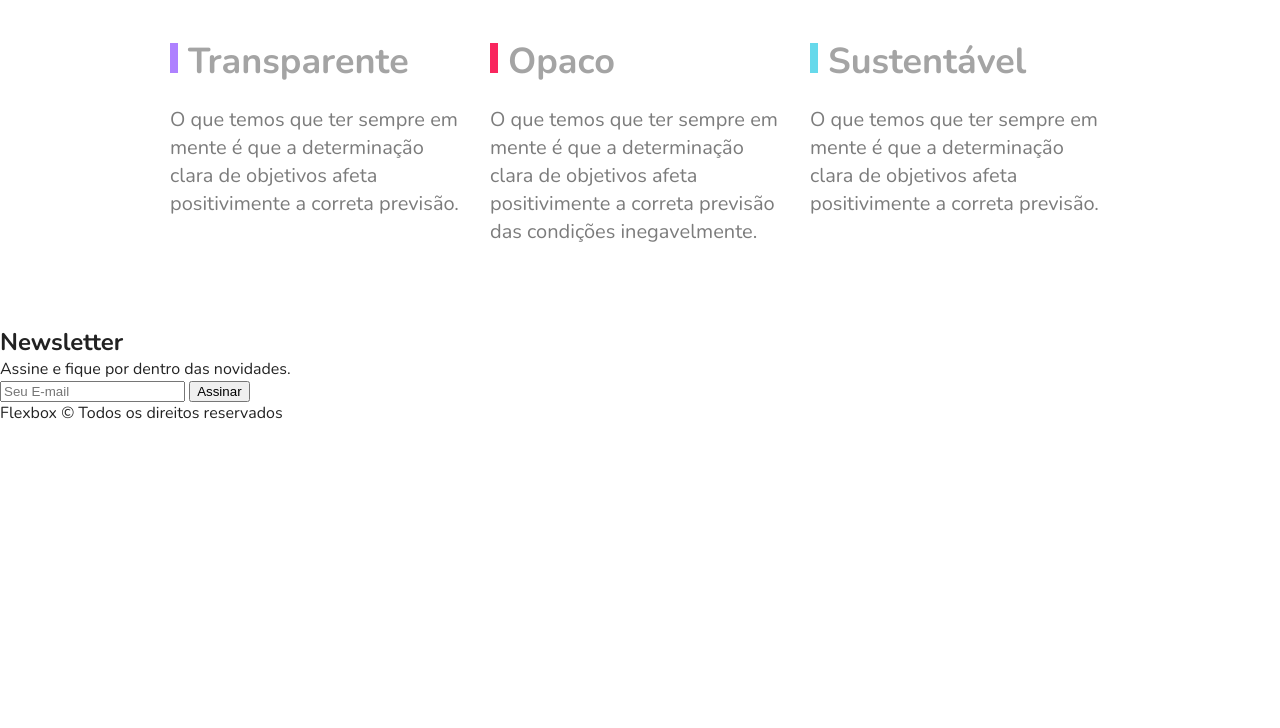
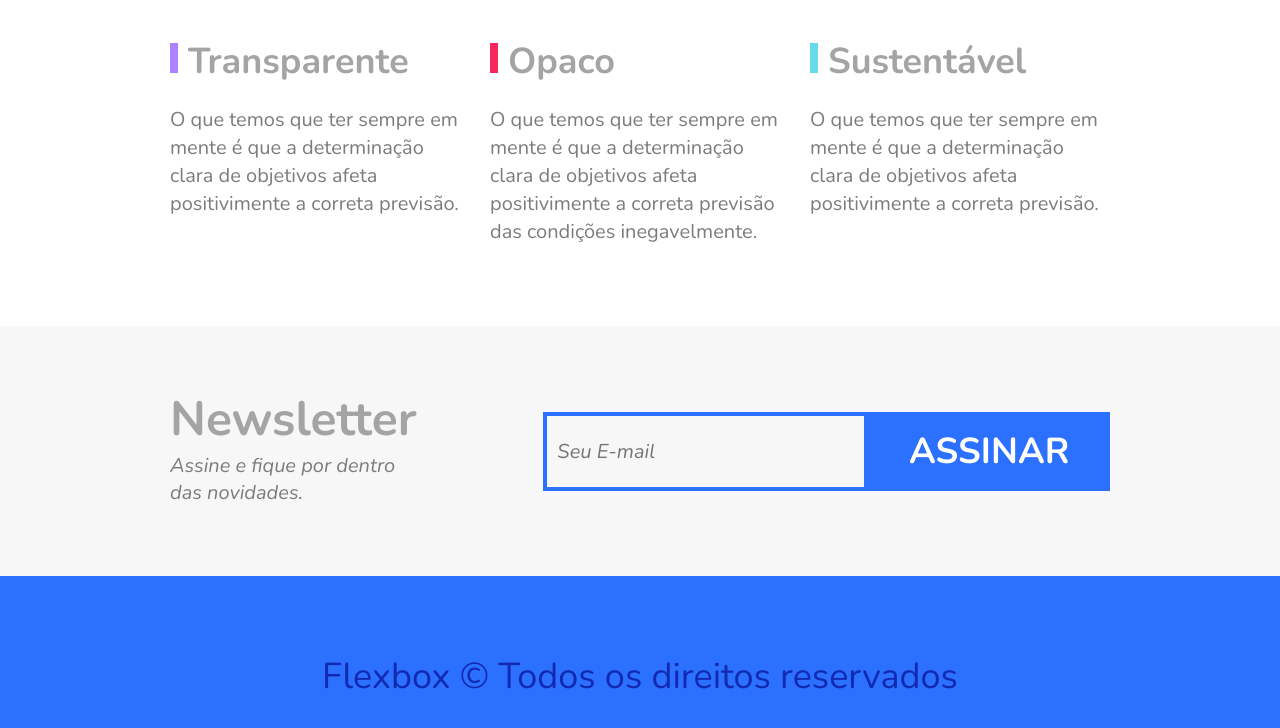
Before and after one commit to rodolfohercules/flexbox, a plain HTML site: page index.html in a window 1280 px wide. Shown: the part 2883-3611 px from the top of the page. Before the commit the page ends 3307 px from the top, so only its background shows below. Drawn offline with nearby package versions, Linux system fonts and the light colour scheme.

Commit message:
finalizando o projeto

```diff
--- a/css/style.css
+++ b/css/style.css
@@ -294,7 +294,7 @@ img {
 }
 
 .qualidade-item h2::before {
-  content: '';
+  content: "";
   display: inline-block;
   width: 8px;
   height: 30px;
@@ -302,15 +302,15 @@ img {
   background: blue;
 }
 
-.qualidade-item:nth-of-type(3n+1) h2::before {
+.qualidade-item:nth-of-type(3n + 1) h2::before {
   background: #ae81ff;
 }
 
-.qualidade-item:nth-of-type(3n+2) h2::before {
+.qualidade-item:nth-of-type(3n + 2) h2::before {
   background: #f9265e;
 }
 
-.qualidade-item:nth-of-type(3n+3) h2::before {
+.qualidade-item:nth-of-type(3n + 3) h2::before {
   background: #66d9eb;
 }
 
@@ -319,3 +319,87 @@ img {
   line-height: 1.4;
   color: #7c7c7c;
 }
+
+/* Newsletter */
+
+.newsletter {
+  background: #f7f7f7;
+  padding: 60px calc((100% - 960px) / 2);
+  display: flex;
+  flex-wrap: wrap;
+}
+
+.newsletter-info {
+  flex: 1 1 200px;
+  margin: 0 10px;
+}
+
+.newsletter-info h1 {
+  font-size: 3em;
+  color: #a4a4a4;
+}
+
+.newsletter-info p {
+  font-size: 1.25em;
+  font-style: italic;
+  max-width: 230px;
+  color: #7c7c7c;
+  margin-bottom: 10px;
+}
+
+.newsletter-form {
+  flex: 2 1 260px;
+  margin: 0 10px;
+  align-self: center;
+  display: flex;
+  flex-wrap: wrap;
+}
+
+.newsletter-form input {
+  flex: 3 1 200px;
+  font-size: 1.25em;
+  color: #7c7c7c;
+  font-style: italic;
+  font-family: "Nunito", sans-serif;
+  border: 4px solid #2c70ff;
+  background: transparent;
+  padding: 10px;
+  margin: 0px;
+  border-radius: 0px;
+}
+
+.newsletter-form button {
+  flex: 1 1 200px;
+  font-family: "Nunito", sans-serif;
+  font-size: 2.25em;
+  font-weight: bold;
+  text-transform: uppercase;
+  background: #2c70ff;
+  color: white;
+  margin: 0px;
+  cursor: pointer;
+  border: 0px;
+  padding: 15px 10px;
+}
+
+@media (max-width: 600px) {
+  .newsletter-form button {
+    font-size: 1.5em;
+  }
+}
+
+/* Footer */
+
+.footer {
+  display: flex;
+  background: #2c70ff;
+  height: 200px;
+  align-items: center;
+}
+
+.footer p {
+  flex: 1;
+  text-align: center;
+  font-size: 2.25em;
+  color: #122ab2;
+}
```
